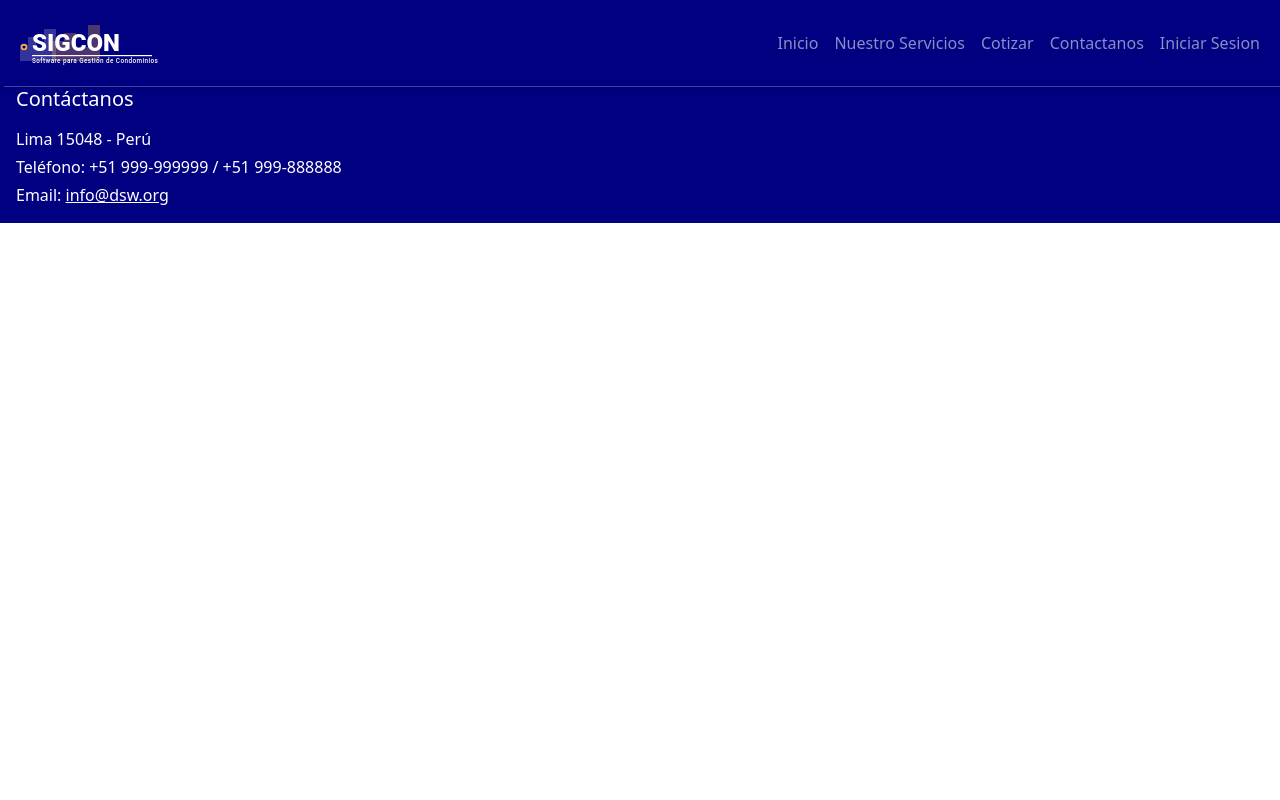
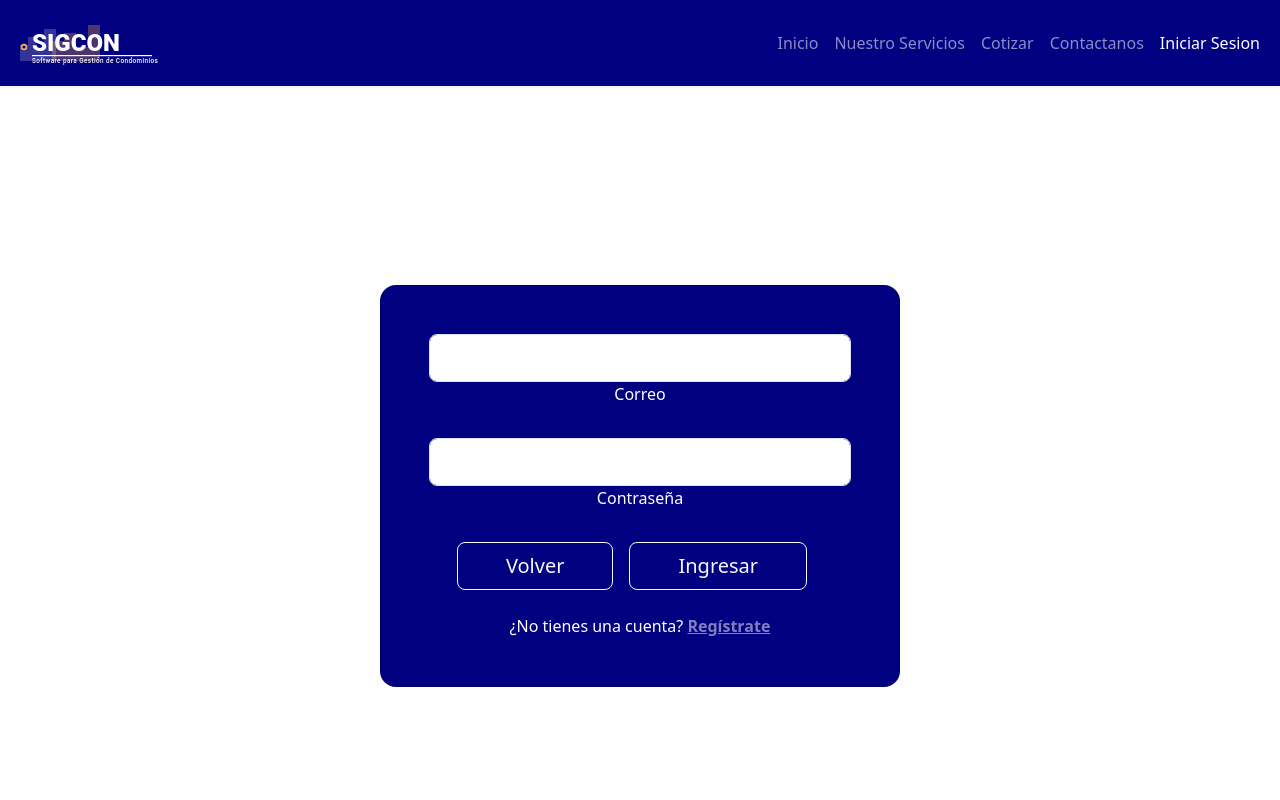
Before and after one commit to zcodlab/261CC3S2BAngularSigconFrontend, an Angular app: page /login in a window 1280 px wide. Before the commit this address led to /. Shown: the top 800 px of the page. Built offline with nearby package versions, Linux system fonts and the light colour scheme.

Commit message:
add inicio-sesion

```diff
--- /dev/null
+++ b/src/app/components/inicio-sesion/inicio-sesion.html
@@ -0,0 +1,31 @@
+<section class="vh-100 gradient-custom">
+  <div class="py-5 h-100">
+    <div class="row d-flex justify-content-center align-items-center h-100">
+      <div class="col-12 col-md-8 col-lg-6 col-xl-5">
+        <div class="card bg-primary text-white" style="border-radius: 1rem;">
+          <div class="card-body p-5 text-center">
+
+            <form [formGroup]="form" (ngSubmit)="login()">
+              <div data-mdb-input-init class="form-outline form-white mb-4">
+                <input type="email" id="email" class="form-control form-control-lg" formControlName="email" />
+                <label class="form-label" for="email">Correo</label>
+              </div>
+
+              <div data-mdb-input-init class="form-outline form-white mb-4">
+                <input type="password" id="passwordPersona" class="form-control form-control-lg" formControlName="password" />
+                <label class="form-label" for="passwordPersona">Contraseña</label>
+              </div>
+
+              <button data-mdb-button-init data-mdb-ripple-init class="btn btn-outline-light btn-lg px-5 me-3" type="button" (click)="onBack()">Volver</button>
+              <button data-mdb-button-init data-mdb-ripple-init class="btn btn-outline-light btn-lg px-5 me-3" type="submit">Ingresar</button>
+            </form>
+
+            <div class="mt-4">
+              <p class="mb-0">¿No tienes una cuenta? <a routerLink="/register" class="text-white-50 fw-bold">Regístrate</a></p>
+            </div>
+          </div>
+        </div>
+      </div>
+    </div>
+  </div>
+</section>
--- /dev/null
+++ b/src/app/components/inicio-sesion/inicio-sesion.ts
@@ -0,0 +1,39 @@
+import { Component, inject} from '@angular/core';
+import { FormControl, FormGroup, ReactiveFormsModule, Validators } from '@angular/forms';
+import { Router, RouterModule } from '@angular/router';
+import { Location } from '@angular/common';
+
+@Component({
+  selector: 'app-inicio-sesion',
+  imports: [ReactiveFormsModule, RouterModule],
+  templateUrl: './inicio-sesion.html',
+  styleUrl: './inicio-sesion.scss',
+})
+export class InicioSesion {
+  location = inject(Location);
+  router = inject(Router);
+
+  form = new FormGroup({
+    email: new FormControl('', [Validators.required]),
+    password: new FormControl('', [Validators.required, Validators.minLength(2)]),
+  });
+
+  login() {
+    if (this.form.invalid) return;
+
+    const { email, password } = this.form.value;
+    if (!email || !password) return;
+
+    if (email=="dsw@gmail.com" && (password=="123456")) {
+      console.log('Login successful');
+      this.router.navigate(['/']);
+    } else {
+      console.log('Login failed');
+    }
+  }//end login
+
+  onBack() {
+    this.location.back();
+  }
+
+}
```
Also changed, not shown: src/app/app.routes.ts (+3 -4 lines), src/app/components/inicio-sesion/inicio-sesion.scss (added), 1 other file (tests, documents, lock files or other folders).
